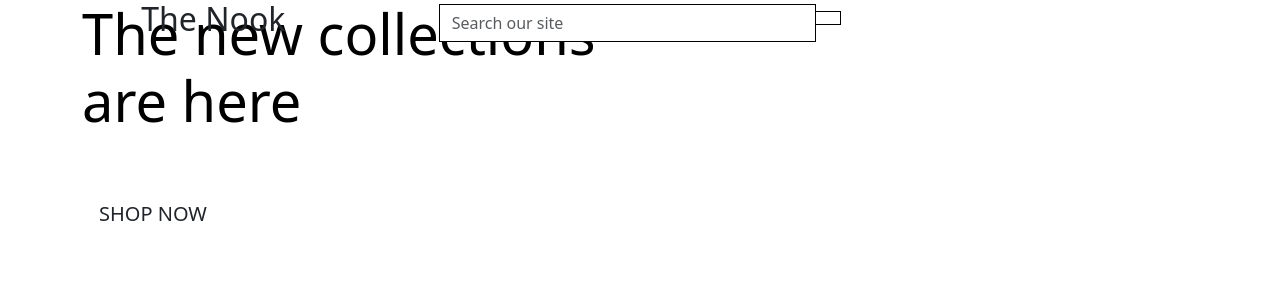
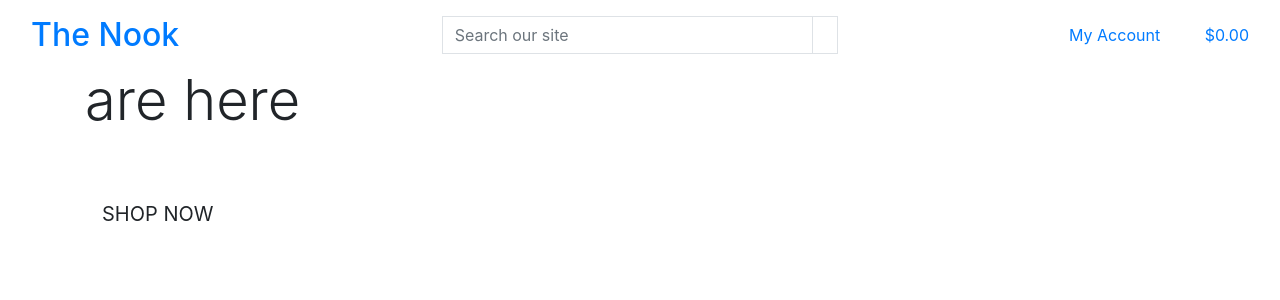
Before and after one commit to gibba42/project_5_the_nook, a Django app: page / in a window 1280 px wide. Shown: the top 300 px of the page. Run offline with Django 5.2, Linux system fonts and the light colour scheme; some libraries are stand-ins or nearby versions.

Commit message:
Added main page header.

```diff
--- a/templates/allauth/base.html
+++ b/templates/allauth/base.html
@@ -2,40 +2,49 @@
 
 <!doctype html>
 <html lang="en">
+
 <head>
+
   {% block meta %}
+  <meta http-equiv="X-UA-Compatible" content="ie=edge">
   <meta charset="utf-8">
-      <meta name="viewport" content="width=device-width, initial-scale=1">
+  <meta name="viewport" content="width=device-width, initial-scale=1, shrink-to-fit=no">
   {% endblock %}
 
-    {% block extrameta %}
+  {% block extra_meta %}
   {% endblock %}
 
   {% block corecss %}
-      <link href="https://cdn.jsdelivr.net/npm/bootstrap@5.3.8/dist/css/bootstrap.min.css" rel="stylesheet" integrity="sha384-sRIl4kxILFvY47J16cr9ZwB07vP4J8+LH7qKQnuqkuIAvNWLzeN8tE5YBujZqJLB" crossorigin="anonymous">
+  <link rel="stylesheet" href="https://stackpath.bootstrapcdn.com/bootstrap/4.4.1/css/bootstrap.min.css"
+    integrity="sha384-Vkoo8x4CGsO3+Hhxv8T/Q5PaXtkKtu6ug5TOeNV6gBiFeWPGFN9MuhOf23Q9Ifjh" crossorigin="anonymous">
   {% endblock %}
 
-    {% block extracss %}
+  {% block extra_css %}
   {% endblock %}
 
   {% block corejs %}
-      <script src="https://cdn.jsdelivr.net/npm/bootstrap@5.3.8/dist/js/bootstrap.bundle.min.js" integrity="sha384-FKyoEForCGlyvwx9Hj09JcYn3nv7wiPVlz7YYwJrWVcXK/BmnVDxM+D2scQbITxI" crossorigin="anonymous"></script>
-      <script src="https://cdn.jsdelivr.net/npm/@popperjs/core@2.11.8/dist/umd/popper.min.js" integrity="sha384-I7E8VVD/ismYTF4hNIPjVp/Zjvgyol6VFvRkX/vR+Vc4jQkC+hVqc2pM8ODewa9r" crossorigin="anonymous"></script>
-      <script src="https://cdn.jsdelivr.net/npm/bootstrap@5.3.8/dist/js/bootstrap.min.js" integrity="sha384-G/EV+4j2dNv+tEPo3++6LCgdCROaejBqfUeNjuKAiuXbjrxilcCdDz6ZAVfHWe1Y" crossorigin="anonymous"></script>
+  <script src="https://cdn.jsdelivr.net/npm/jquery@3.5.1/dist/jquery.min.js"
+    integrity="sha256-9/aliU8dGd2tb6OSsuzixeV4y/faTqgFtohetphbbj0=" crossorigin="anonymous"></script>
+  <script src="https://cdn.jsdelivr.net/npm/popper.js@1.16.0/dist/umd/popper.min.js"
+    integrity="sha384-Q6E9RHvbIyZFJoft+2mJbHaEWldlvI9IOYy5n3zV9zzTtmI3UksdQRVvoxMfooAo"
+    crossorigin="anonymous"></script>
+  <script src="https://stackpath.bootstrapcdn.com/bootstrap/4.4.1/js/bootstrap.min.js"
+    integrity="sha384-wfSDF2E50Y2D1uUdj0O3uMBJnjuUD4Ih7YwaYd1iqfktj0Uod8GCExl3Og8ifwB6"
+    crossorigin="anonymous"></script>
   {% endblock %}
 
-    {% block extrajs %}
+  {% block extra_js %}
   {% endblock %}
 
-    <title>The Nook {% block extratitle %}{% endblock %}</title>
+  <title>The Nook {% block extra_title %}{% endblock %}</title>
 </head>
 
 <body>
   <header class="container-fluid fixed-top">
-    <div class="row">
+    <div id="topnav" class="row bg-white pt-lg-2 d-none d-lg-flex">
       <div class="col-12 col-lg-4 my-auto py-1 py-lg-0 text-center text-lg-left">
         <a href="{% url 'home' %}" class="nav-link main-logo-link">
-          <h2 class="logo-font text-black my-0"><h2>The Nook</h2>
+          <h2 class="logo-font text-black my-0">The Nook</h2>
         </a>
       </div>
       <div class="col-12 col-lg-4 my-auto py-1 py-lg-0">
@@ -55,8 +64,41 @@
       </div>
       <div class="col-12 col-lg-4 my-auto py-1 py-lg-0">
         <ul class="list-inline list-unstyled text-center text-lg-right my-0">
-          <li class="list-inline-item dropdown"></li>
-          <li class="list-inline-item"></li>
+          <li class="list-inline-item dropdown">
+            <a class="text-black nav-link" href="#" id="user-options" data-toggle="dropdown" aria-haspopup="true"
+              aria-expanded="false">
+              <div class="text-center">
+                <div><i class="fas fa-user fa-lg"></i></div>
+                <p class="my-0">My Account</p>
+              </div>
+            </a>
+            <div class="dropdown-menu border-0" aria-labelledby="user-options">
+              {% if request.user.is_authenticated %}
+              {% if request.user.is_superuser %}
+              <a href="" class="dropdown-item">Product Management</a>
+              {% endif %}
+              <a href="" class="dropdown-item">My Profile</a>
+              <a href="{% url 'account_logout' %}" class="dropdown-item">Logout</a>
+              {% else %}
+              <a href="{% url 'account_signup' %}" class="dropdown-item">Register</a>
+              <a href="{% url 'account_login' %}" class="dropdown-item">Login</a>
+              {% endif %}
+            </div>
+          </li>
+          <li class="list-inline-item">
+            <a class="{% if grand_total %}text-info font-weight-bold{% else %}text-black{% endif %} nav-link" href="">
+              <div class="text-center">
+                <div><i class="fas fa-shopping-bag fa-lg"></i></div>
+                <p class="my-0">
+                  {% if grand_total %}
+                    ${{ grand_total|floatformat:2 }}
+                  {% else %}
+                    $0.00
+                  {% endif %}
+                </p>
+              </div>
+            </a>
+          </li>
         </ul>
       </div>
     </div>
@@ -76,4 +118,5 @@
   {% endblock %}
 
 </body>
+
 </html>
```
Lines whose indentation alone changed are shown as unchanged.
